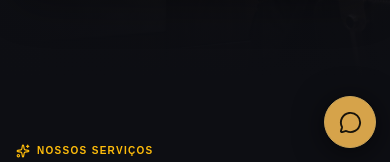
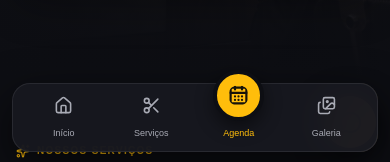
Before and after one commit to LEBEATO/barbeiros, a Next.js app: page / in a window 390 px wide. Shown: the part 682-844 px from the top of the page. Built offline with nearby package versions, Linux system fonts and the light colour scheme; no server answers; the database is empty.

Commit message:
feat: add mobile booking interface components

```diff
--- /dev/null
+++ b/src/components/layout/MobileBottomNav.tsx
@@ -0,0 +1,24 @@
+"use client";
+
+import Link from "next/link";
+import { CalendarDays, Home, Images, Scissors } from "lucide-react";
+
+const items = [
+  { label: "Início", href: "#inicio", Icon: Home },
+  { label: "Serviços", href: "#servicos", Icon: Scissors },
+  { label: "Agenda", href: "#agendamento", Icon: CalendarDays, primary: true },
+  { label: "Galeria", href: "#galeria", Icon: Images },
+];
+
+export default function MobileBottomNav() {
+  return (
+    <nav className="mobile-bottom-nav" aria-label="Navegação rápida">
+      {items.map(({ label, href, Icon, primary }) => (
+        <Link key={label} href={href} className={primary ? "mobile-nav-item primary" : "mobile-nav-item"}>
+          <Icon size={primary ? 21 : 19} strokeWidth={primary ? 2.5 : 2} />
+          <span>{label}</span>
+        </Link>
+      ))}
+    </nav>
+  );
+}
```
